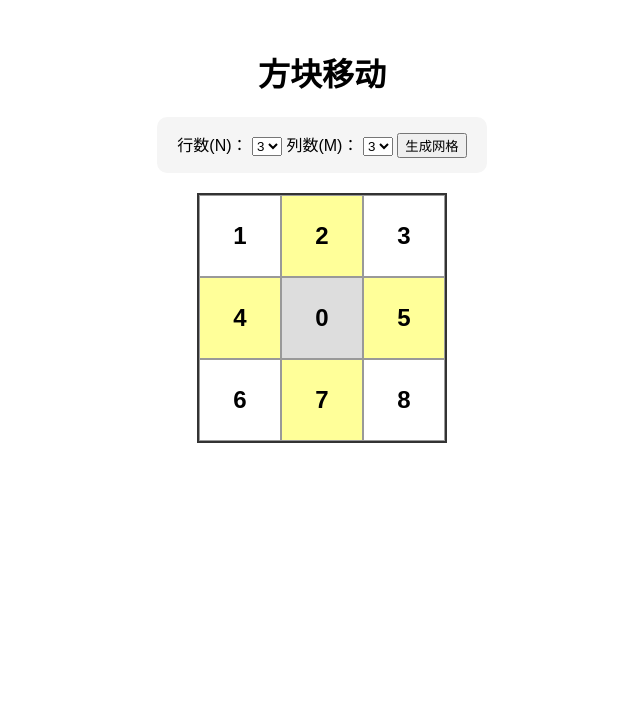
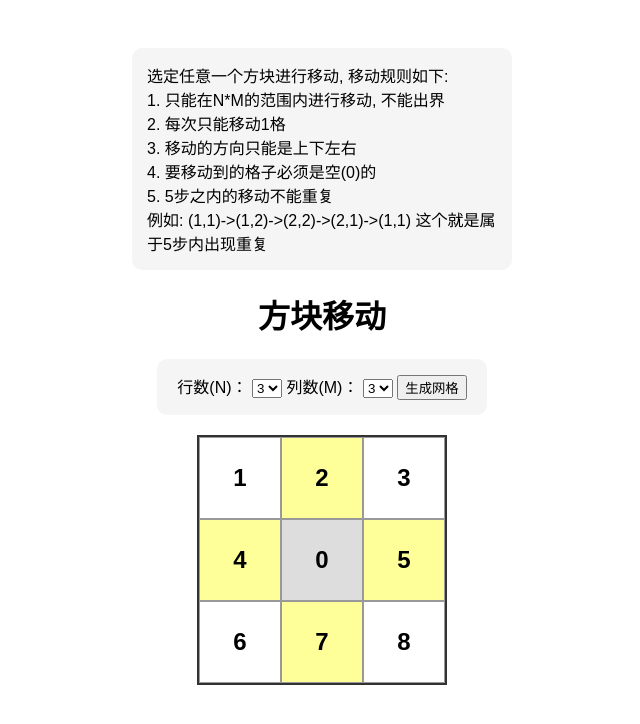
Before and after one commit to yang361688/blockMovement, a plain HTML site: page index.html in a window 1280 px wide. Shown: the whole page, without its empty margins (318-958 px from the left). Drawn offline with nearby package versions, Linux system fonts and the light colour scheme.

Commit message:
Update index.html

```diff
--- a/index.html
+++ b/index.html
@@ -9,6 +9,15 @@
             font-family: Arial;
             text-align: center;
             padding: 20px;
+        }
+
+        .tip {
+            margin: 20px auto;
+            padding: 15px;
+            background: #f5f5f5;
+            border-radius: 10px;
+            width: 350px;
+            text-align: left;
         }
 
         .controls {
@@ -73,6 +82,22 @@
 </head>
 
 <body>
+    <div class="tip">
+        选定任意一个方块进行移动, 移动规则如下:
+        </br>
+        1. 只能在N*M的范围内进行移动, 不能出界
+        </br>
+        2. 每次只能移动1格
+        </br>
+        3. 移动的方向只能是上下左右
+        </br>
+        4. 要移动到的格子必须是空(0)的
+        </br>
+        5. 5步之内的移动不能重复
+        </br>
+        例如: (1,1)->(1,2)->(2,2)->(2,1)->(1,1)
+        这个就是属于5步内出现重复
+    </div>
     <h1>方块移动</h1>
 
     <div class="controls">
```
